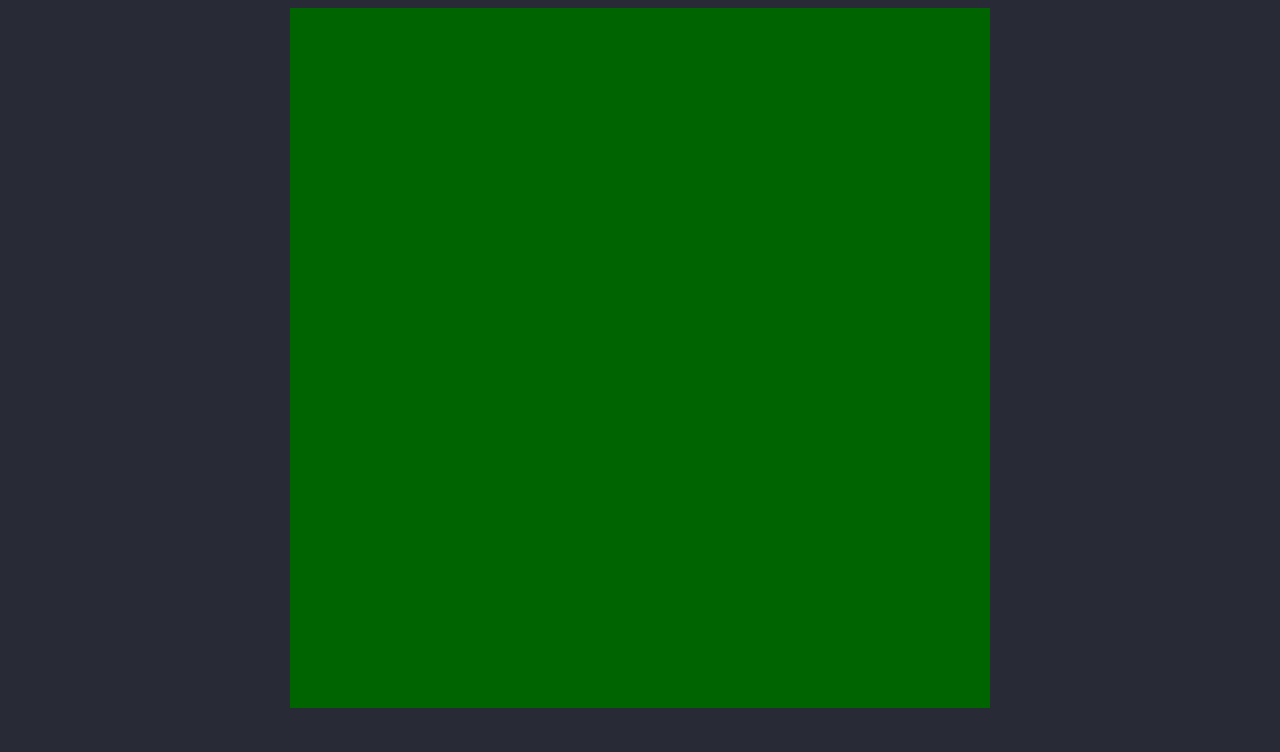
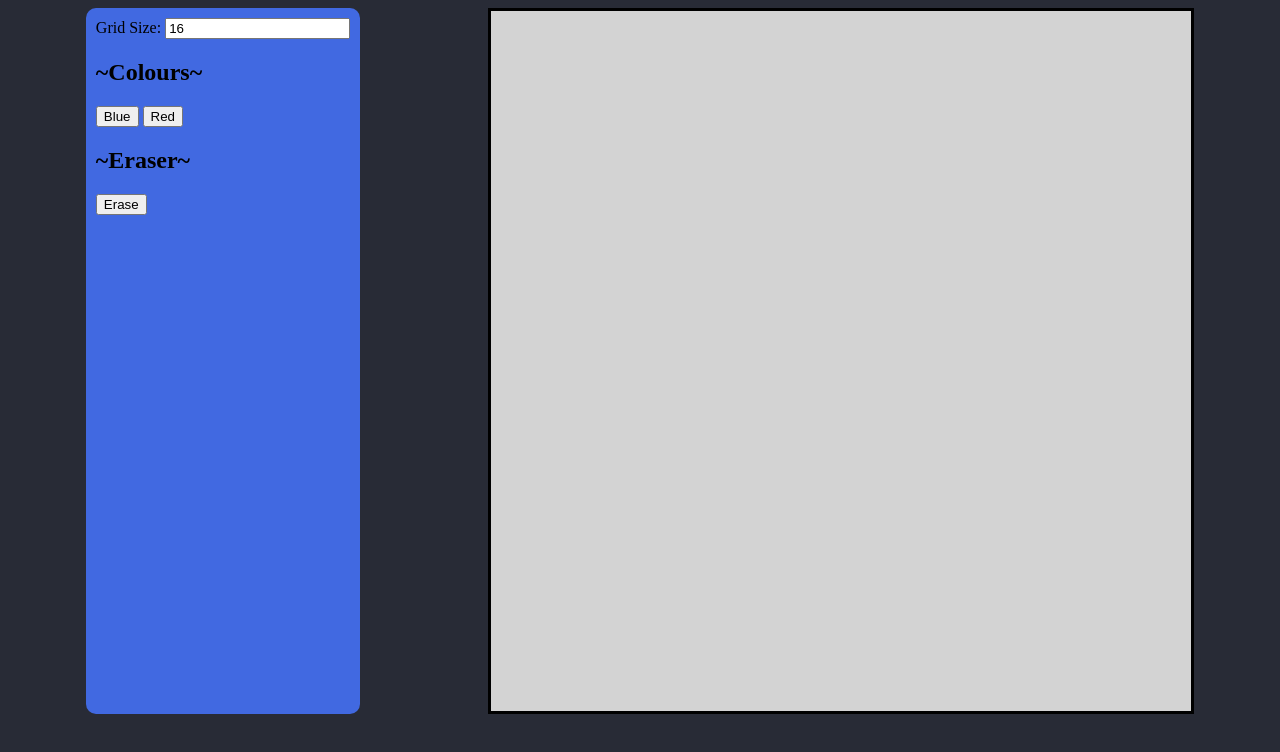
Before and after one commit to Source-Kod/Odin-Etch-a-Sketch, a plain HTML site: page index.html in a window 1280 px wide. Drawn offline with Linux system fonts and the light colour scheme.

Commit message:
options menu html and css

```diff
--- a/css/style.css
+++ b/css/style.css
@@ -5,10 +5,12 @@ body {
 .main {
   display: flex;
   justify-content: center;
+  gap: 10vw;
 }
 
 #grid {
   display: grid;
+  border: 3px black solid;
   grid-template-columns: repeat(16,1fr);
   /* grid-template-rows: repeat(16,1fr); */
   width: 700px;
@@ -16,5 +18,11 @@ body {
 }
 
 .cell {
-  background-color: darkgreen;
+  background-color: lightgrey;
 }
+
+.options {
+  background-color: royalblue;
+  border-radius: 10px;
+  padding: 10px;
+}
--- a/index.html
+++ b/index.html
@@ -9,6 +9,17 @@
   </head>
   <body>
     <div class="main">
+      <div class="options">
+        <label for="gridsize">Grid Size: </label>
+        <input id="gridsize_input" type="number" name="gridsize" value="16">
+        <div>
+          <h2>~Colours~</h2>
+          <button id="blue_btn" type="button">Blue</button>
+          <button id="red_btn" type="button">Red</button>
+          <h2>~Eraser~</h2>
+          <button id="erase_btn" type="button">Erase</button>
+        </div>
+      </div>
       <div id="grid">
 
       </div>
--- a/script.js
+++ b/script.js
@@ -1,8 +1,7 @@
 function createGrid() {
   // Find the HTML element with the ID "grid" and assign it to the variable "grid"
   let grid = document.querySelector('#grid');
-
-  let grid_size = 16;
+  let grid_size = document.querySelector('#gridsize_input').value;
 
   if(grid_size > 100) grid_size = 100;
 
@@ -17,7 +16,5 @@ function createGrid() {
   }
 }
 
-// function
-
 // Call the createGrid function to generate the grid
 createGrid();
```
